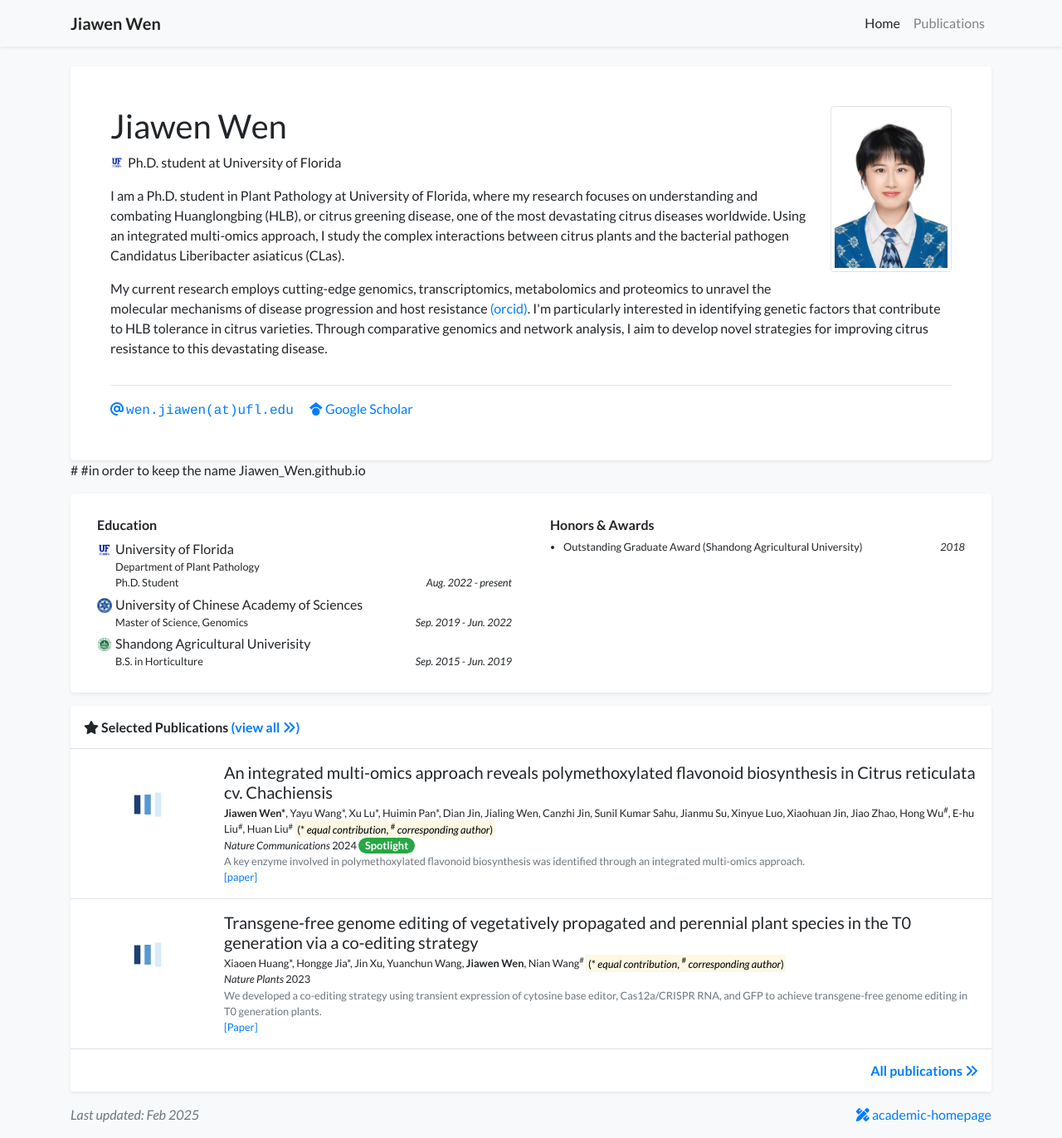
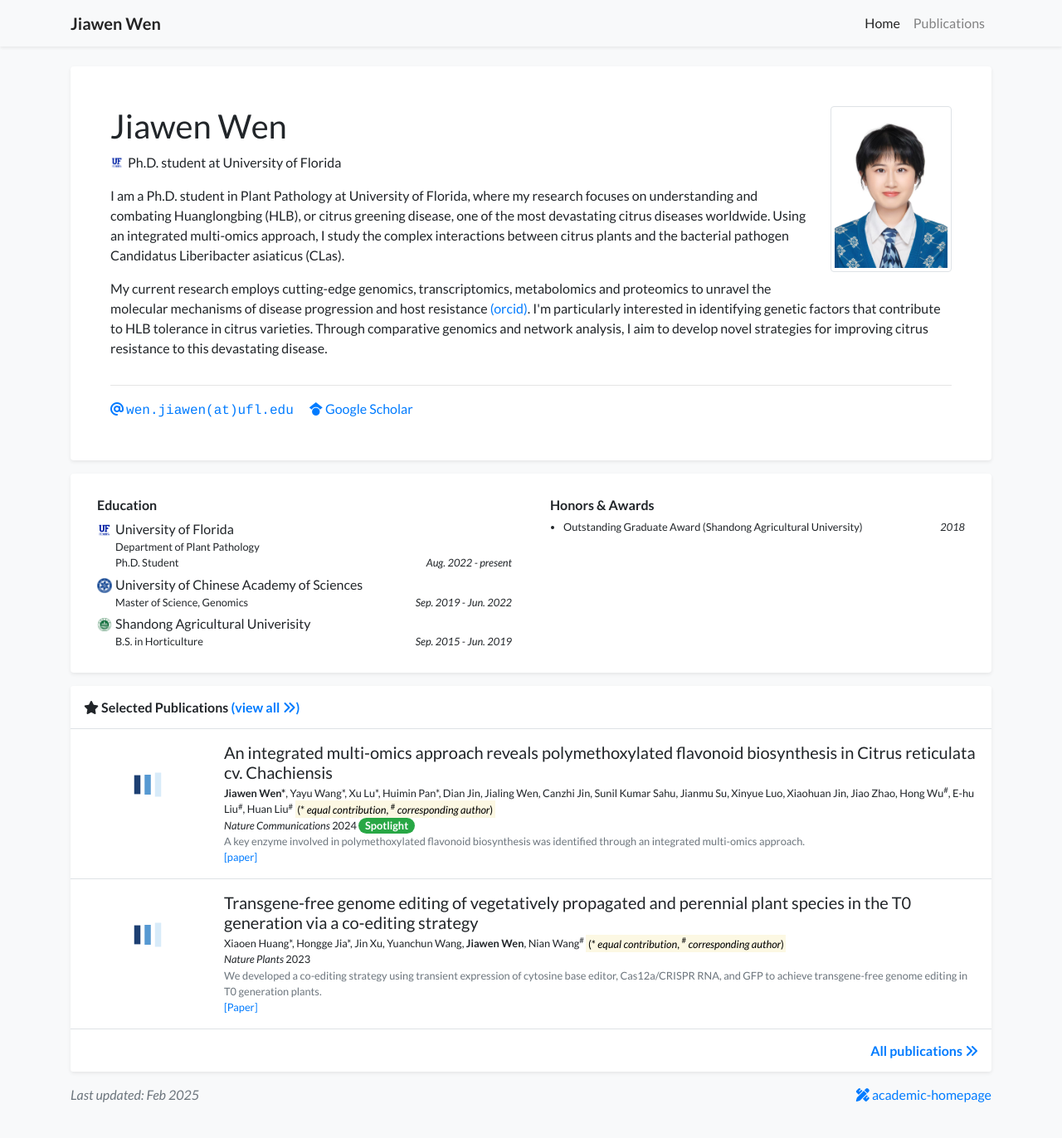
Before and after one commit to sarrajww/Jiawen_Wen.github.io, a Jekyll site: the page built from index.html, in a window 1280 px wide and 1372 px high. Shown: the whole window at 83% size. Built offline with Jekyll 4.4.1, drawn with Linux system fonts in a browser that asks for light colours; nearby versions of some CDN libraries; a style sheet for code colours, icons or effects is not loaded.

Commit message:
Update index.html

```diff
--- a/index.html
+++ b/index.html
@@ -4,8 +4,6 @@ title : Homepage
 navbar_title: Home
 ---
 {% include widgets/profile_card.html %}
-
-#{% include widgets/debug_repo_name.html %} #in order to keep the name Jiawen_Wen.github.io
 
 {% include widgets/debug_url.html %}
 
```
